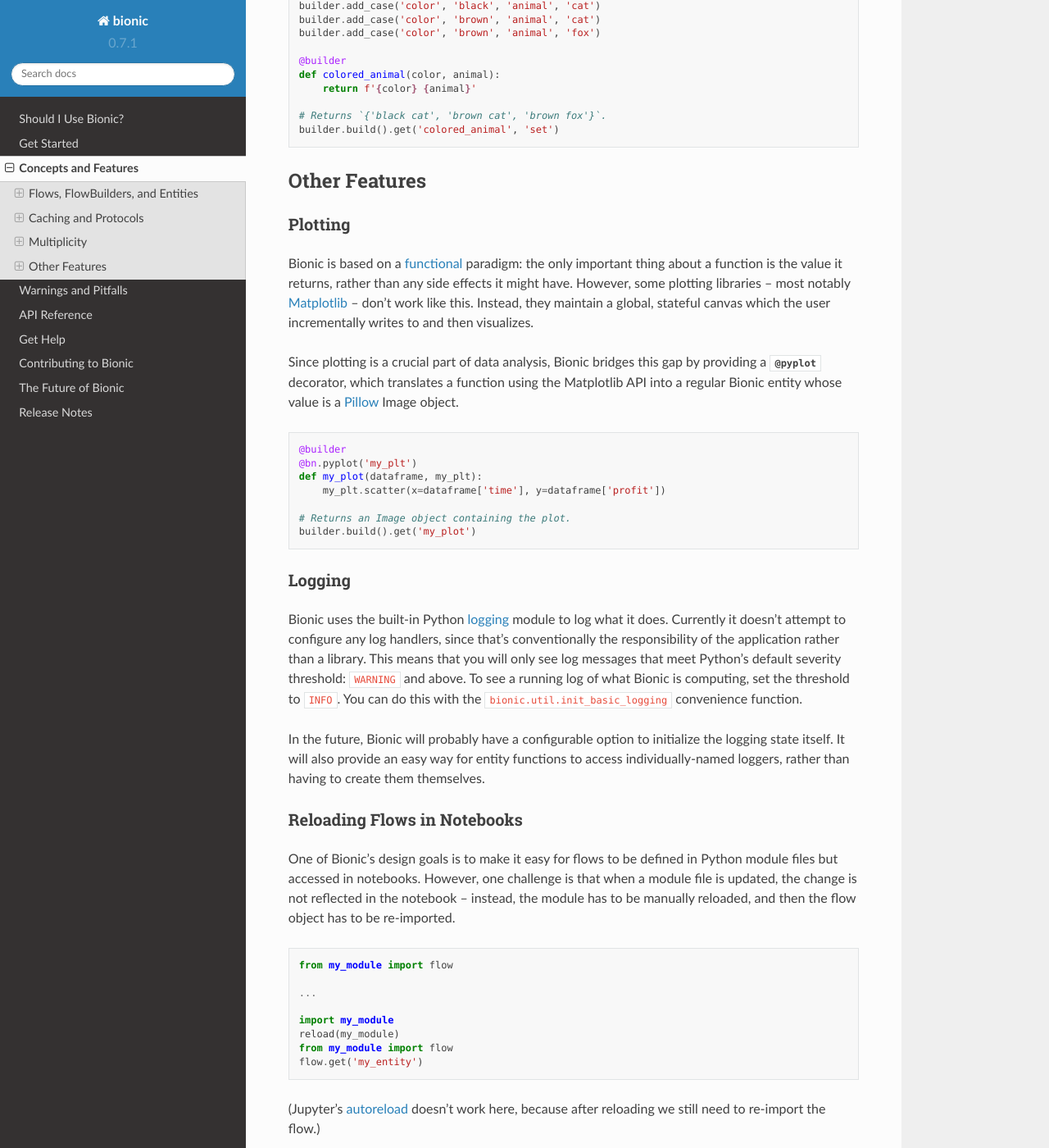
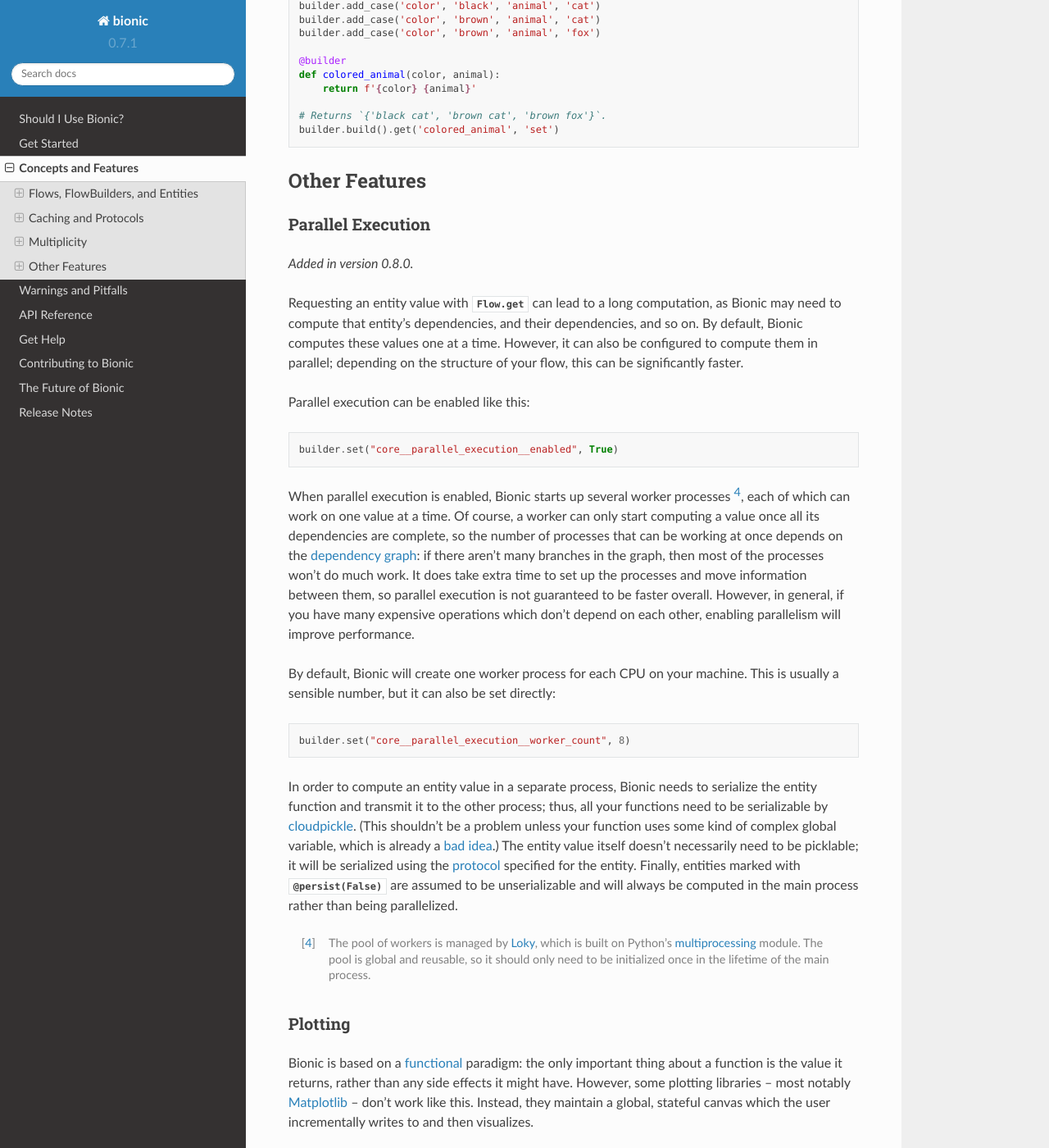
Before and after one commit to square/bionic, a Sphinx documentation site: the page built from docs/concepts.rst, in a window 1280 px wide and 1400 px high, scrolled down 13233 px. Shown: the whole window at 82% size. Built offline with Sphinx 7.4.7 and the Read the Docs theme 2.0.0, drawn with Linux system fonts in a browser that asks for light colours.

Commit message:
Add documentation for parallel execution

```diff
--- a/docs/concepts.rst
+++ b/docs/concepts.rst
@@ -755,6 +757,59 @@ values by "case" instead of by entity.
 Other Features
 --------------
 
+.. _parallel-execution:
+
+Parallel Execution
+..................
+
+.. versionadded:: 0.8.0
+
+Requesting an entity value with :meth:`Flow.get <bionic.Flow.get>` can lead to a long
+computation, as Bionic may need to compute that entity's dependencies, and their
+dependencies, and so on. By default, Bionic computes these values one at a time.
+However, it can also be configured to compute them in parallel; depending on the
+structure of your flow, this can be significantly faster.
+
+Parallel execution can be enabled like this:
+
+.. code-block:: python
+
+    builder.set("core__parallel_execution__enabled", True)
+
+When parallel execution is enabled, Bionic starts up several worker processes [#f4]_,
+each of which can work on one value at a time. Of course, a worker can only start
+computing a value once all its dependencies are complete, so the number of processes
+that can be working at once depends on the :ref:`dependency graph <dagviz>`: if there
+aren't many branches in the graph, then most of the processes won't do much work. It
+does take extra time to set up the processes and move information between them, so
+parallel execution is not guaranteed to be faster overall. However, in general, if
+you have many expensive operations which don't depend on each other, enabling
+parallelism will improve performance.
+
+By default, Bionic will create one worker process for each CPU on your machine. This
+is usually a sensible number, but it can also be set directly:
+
+.. code-block:: python
+
+    builder.set("core__parallel_execution__worker_count", 8)
+
+In order to compute an entity value in a separate process, Bionic needs to serialize
+the entity function and transmit it to the other process; thus, all your functions
+need to be serializable by `cloudpickle <https://github.com/cloudpipe/cloudpickle>`_.
+(This shouldn't be a problem unless your function uses some kind of complex global
+variable, which is already a `bad idea <warnings.rst#avoid-global-state>`_.) The
+entity value itself doesn't necessarily need to be picklable; it will be serialized
+using the :ref:`protocol<protocols>` specified for the entity. Finally, entities
+marked with :func:`@persist(False) <bionic.persist>` are assumed to be unserializable
+and will always be computed in the main process rather than being parallelized.
+
+.. [#f4] The pool of workers is managed by
+  `Loky <https://loky.readthedocs.io/en/stable/>`_,
+  which is built on Python's
+  `multiprocessing <https://docs.python.org/3.8/library/multiprocessing.html>`_ module.
+  The pool is global and reusable, so it should only need to be initialized once in
+  the lifetime of the main process.
+
 Plotting
 ........
 
--- a/docs/release-notes.rst
+++ b/docs/release-notes.rst
@@ -82,6 +82,8 @@ Cache Compatibility Changes
 New Features
 ............
 
+- Bionic flows can now be run :ref:`in parallel <parallel-execution>`, taking advantage
+  of multiple CPUs at once.
 - Memoization can be globally disabled with the ``core_memoize_by_default`` entity,
   which means you can opt-in which entities are memoized instead of opting out.
 - Bionic now allows entities to have no caching at all. Previously each entity needed
```
Also changed, not shown: other parts of docs/concepts.rst (+4 -0 lines), docs/future.rst (+3 -10 lines), docs/what.rst (+5 -4 lines).
